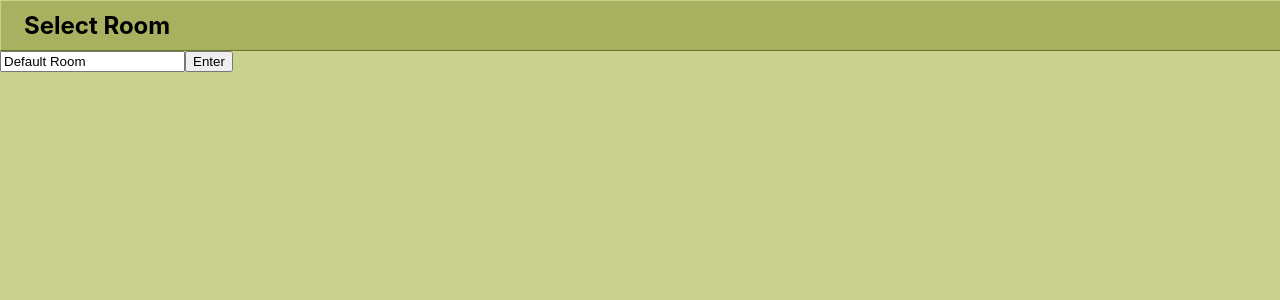
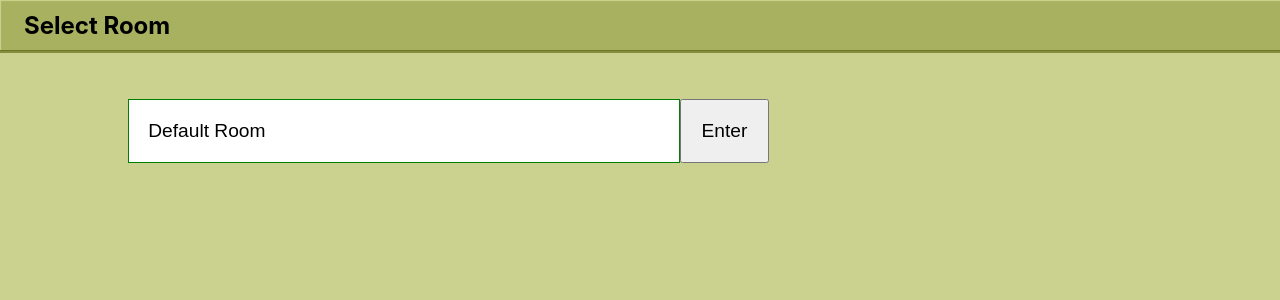
Before and after one commit to Digitanalogik/react-card-table, a React app: page / in a window 1280 px wide. Shown: the top 300 px of the page. Built offline with nearby package versions, Linux system fonts and the light colour scheme.

Commit message:
CSS styles for room selection controls

```diff
--- a/src/App.css
+++ b/src/App.css
@@ -14,3 +14,21 @@
   overflow: hidden;
   background-color: #CBD28F;
 }
+
+.room-select {
+  margin: 3em;
+  align-self: center;
+  width: 80%;
+}
+
+.room-name {
+  padding: 1em;
+  font-size: larger;
+  border: solid 1px green;
+  width: 50%;
+}
+
+#enter {
+  padding: 1em;
+  font-size: larger;
+}
```
